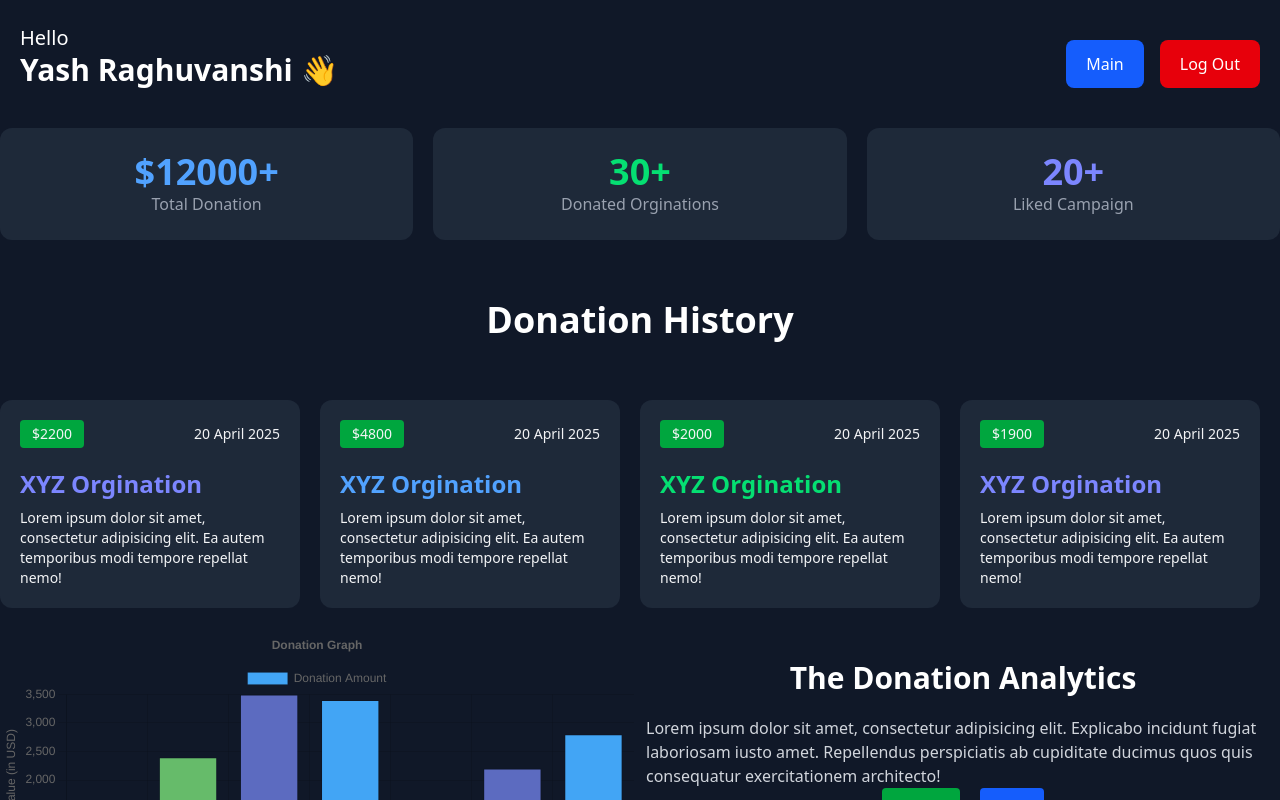
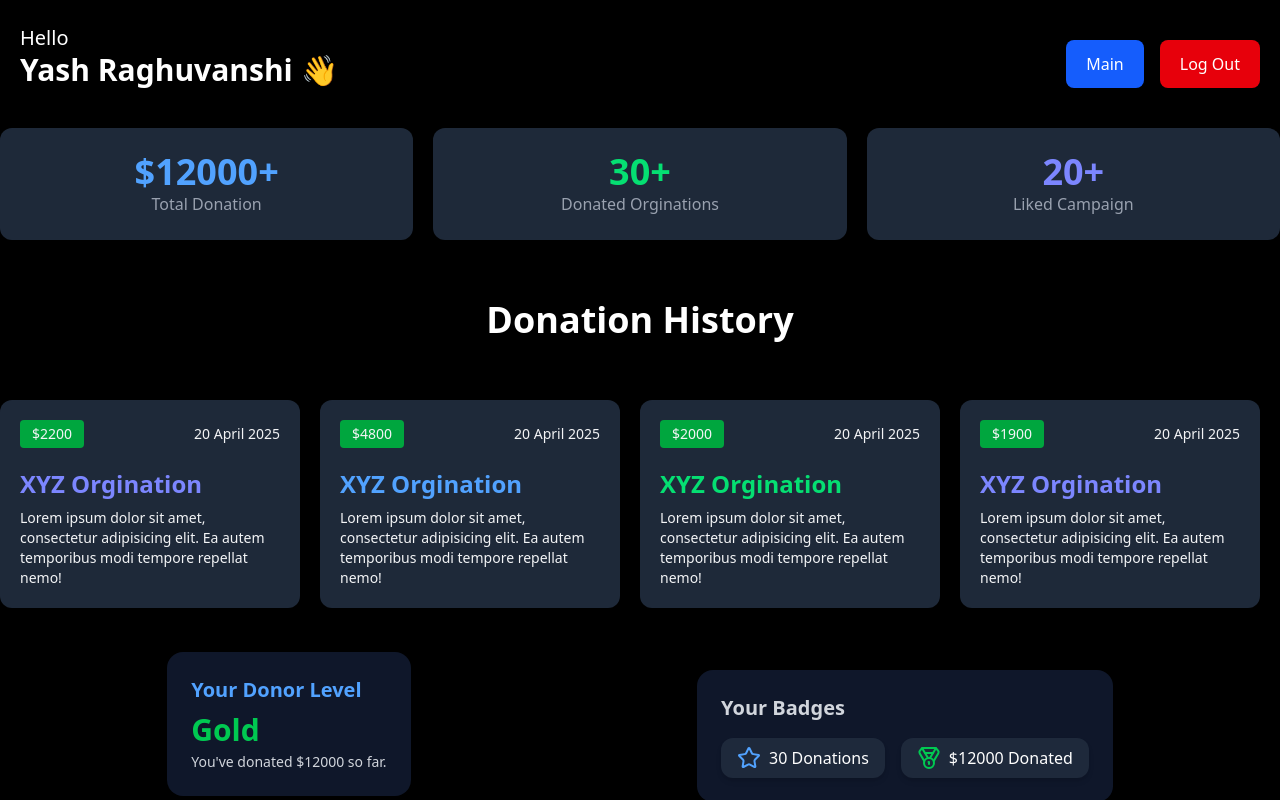
Before and after one commit to YNVSolutions/SwiftCause_Web, a Next.js app: page /UserDashboard in a window 1280 px wide. Shown: the top 800 px of the page. Built offline with nearby package versions, Linux system fonts and the light colour scheme.

Commit message:
Update page.jsx

```diff
--- a/app/UserDashboard/page.jsx
+++ b/app/UserDashboard/page.jsx
@@ -4,13 +4,15 @@ import Header from './Others/Header'
 import Details from './Others/Details'
 import DonationList from './Others/DonationList'
 import DonationDetails from './Others/DonationDetails'
+import RewardsAndBadge from './UserComponents/RewardsAndBadges'
 const UserDashboard = () => {
     return (
         <>
-            <div className='min-h-screen'>
+            <div className='min-h-screen bg-black'>
                 <Header />
                 <Details />
                 <DonationList />
+                <RewardsAndBadge/>
                 <DonationDetails/>
             </div>
         </>
```
